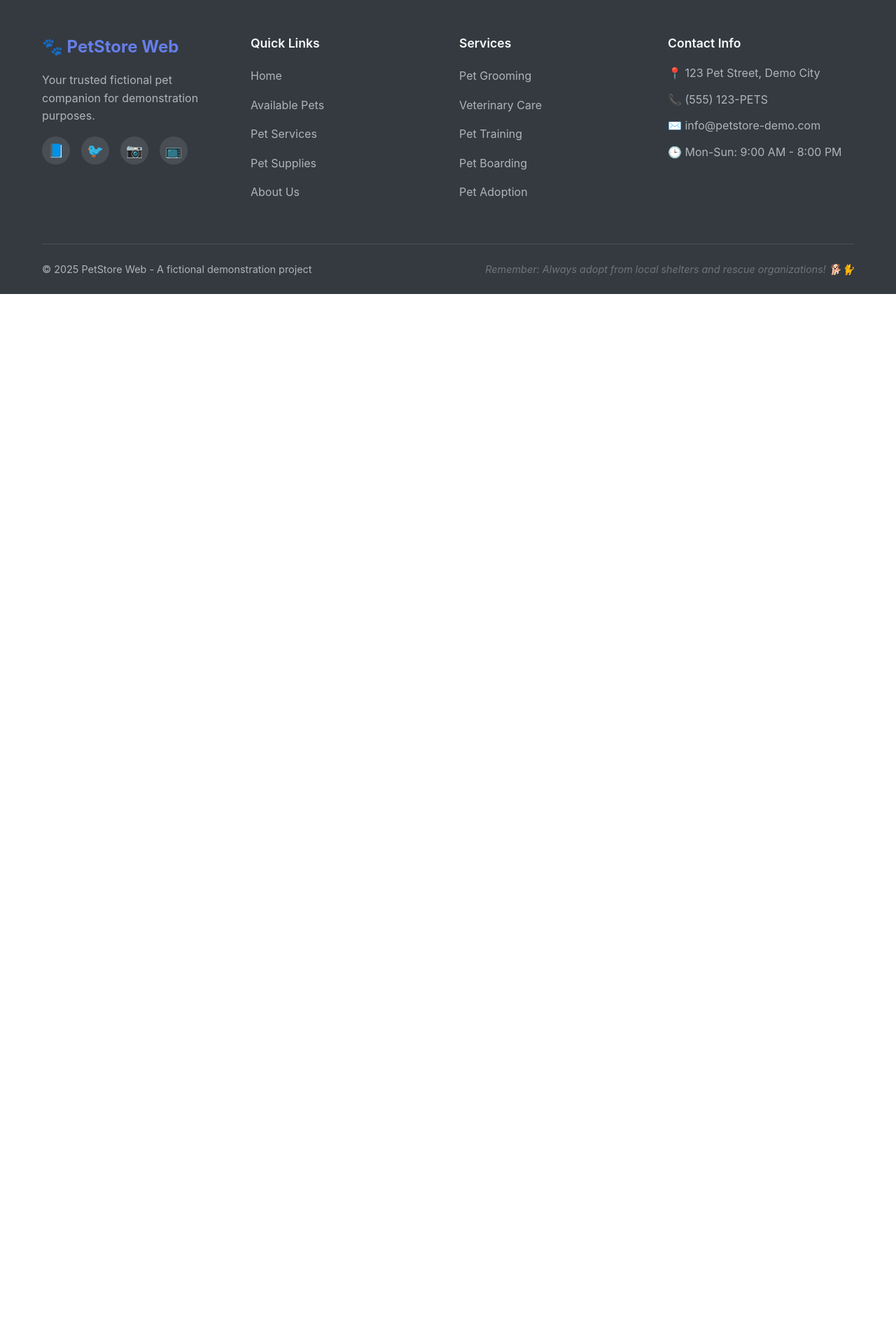
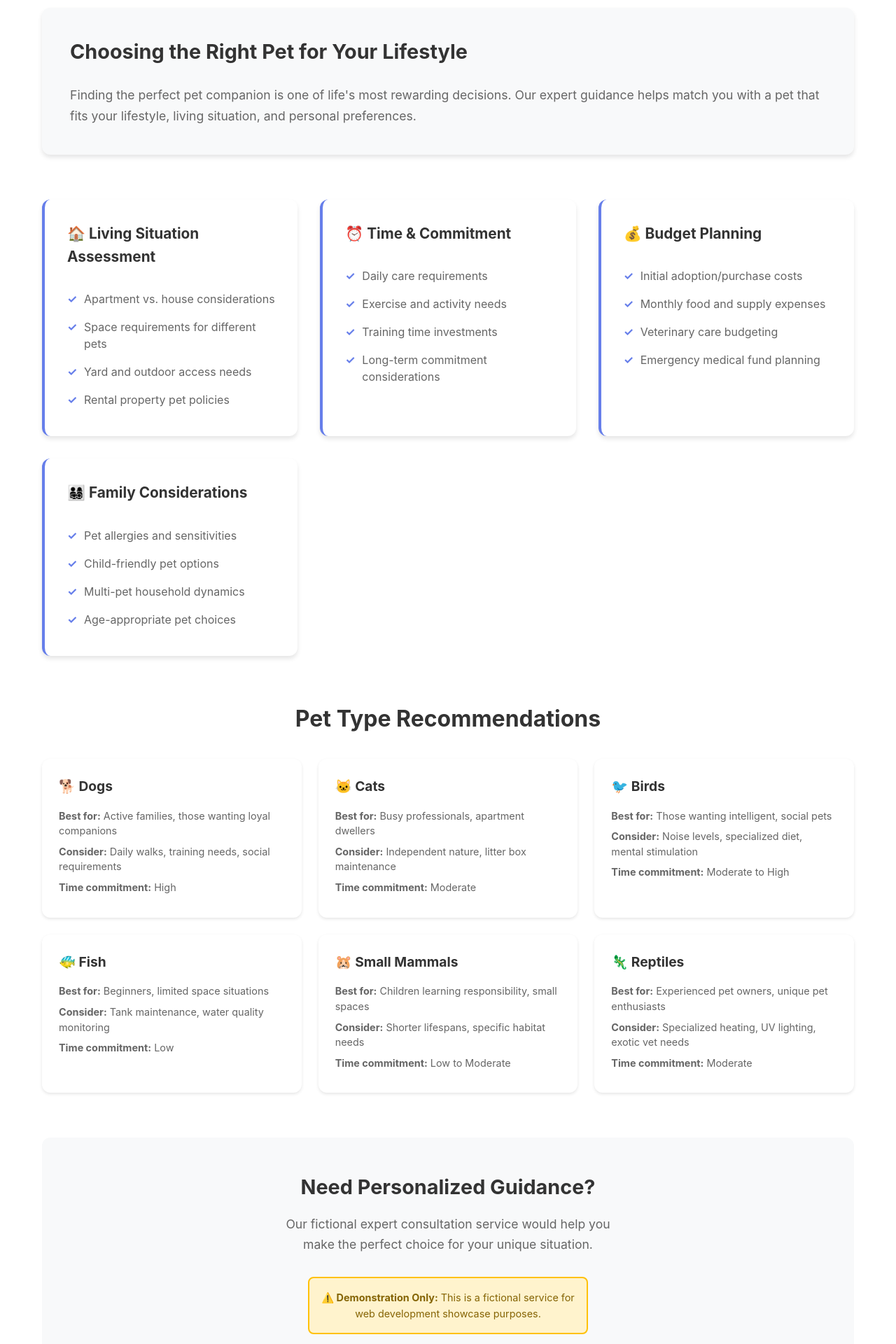
Before and after one commit to coding2themax/petstore-web, a React app: page /expert-guidance in a window 1280 px wide. Shown: the part 380-2300 px from the top of the page at 70% size. Before the commit the page ends 800 px from the top, so only its background shows below. Built offline with nearby package versions, Linux system fonts and the light colour scheme.

Commit message:
fixing gudiance

```diff
--- a/src/components/App.tsx
+++ b/src/components/App.tsx
@@ -1,7 +1,7 @@
 import React from 'react';
 import { BrowserRouter as Router, Routes, Route } from 'react-router-dom';
 import { Header, Footer } from './common';
-import { HomePage, PetsPage, ServicesPage, SuppliesPage, AboutPage } from '../pages';
+import { HomePage, PetsPage, ServicesPage, SuppliesPage, AboutPage, ExpertGuidancePage } from '../pages';
 import './App.css';
 
 const App: React.FC = () => {
@@ -16,6 +16,7 @@ const App: React.FC = () => {
           <Route path="/services" element={<ServicesPage />} />
           <Route path="/supplies" element={<SuppliesPage />} />
           <Route path="/about" element={<AboutPage />} />
+          <Route path="/expert-guidance" element={<ExpertGuidancePage />} />
         </Routes>
 
         <Footer />
--- /dev/null
+++ b/src/pages/ExpertGuidancePage.css
@@ -0,0 +1,212 @@
+/* Expert Guidance Page Styles */
+.expert-guidance-page {
+  min-height: 100vh;
+  padding: 2rem 0;
+}
+
+.page-header {
+  text-align: center;
+  margin-bottom: 3rem;
+  padding: 2rem 0;
+  background: linear-gradient(135deg, #667eea 0%, #764ba2 100%);
+  color: white;
+  border-radius: 12px;
+  margin-bottom: 4rem;
+}
+
+.page-header h1 {
+  font-size: 2.5rem;
+  margin-bottom: 1rem;
+  font-weight: 600;
+}
+
+.page-header p {
+  font-size: 1.2rem;
+  opacity: 0.9;
+  max-width: 600px;
+  margin: 0 auto;
+}
+
+.guidance-intro {
+  margin-bottom: 4rem;
+}
+
+.intro-content {
+  background: #f8f9fa;
+  padding: 2.5rem;
+  border-radius: 12px;
+  box-shadow: 0 4px 6px rgba(0, 0, 0, 0.1);
+}
+
+.intro-content h2 {
+  color: #333;
+  font-size: 1.8rem;
+  margin-bottom: 1.5rem;
+}
+
+.intro-content p {
+  color: #666;
+  font-size: 1.1rem;
+  line-height: 1.7;
+}
+
+/* Guidance Categories */
+.guidance-categories {
+  margin-bottom: 4rem;
+}
+
+.category-grid {
+  display: grid;
+  grid-template-columns: repeat(auto-fit, minmax(300px, 1fr));
+  gap: 2rem;
+  margin-top: 2rem;
+}
+
+.category-card {
+  background: white;
+  padding: 2rem;
+  border-radius: 12px;
+  box-shadow: 0 4px 6px rgba(0, 0, 0, 0.1);
+  border-left: 4px solid #667eea;
+  transition: transform 0.3s ease, box-shadow 0.3s ease;
+}
+
+.category-card:hover {
+  transform: translateY(-2px);
+  box-shadow: 0 8px 15px rgba(0, 0, 0, 0.15);
+}
+
+.category-card h3 {
+  color: #333;
+  font-size: 1.3rem;
+  margin-bottom: 1.5rem;
+}
+
+.category-card ul {
+  list-style: none;
+  padding: 0;
+}
+
+.category-card li {
+  color: #666;
+  padding: 0.5rem 0;
+  padding-left: 1.5rem;
+  position: relative;
+  line-height: 1.5;
+}
+
+.category-card li:before {
+  content: "✓";
+  position: absolute;
+  left: 0;
+  color: #667eea;
+  font-weight: bold;
+}
+
+/* Pet Types Section */
+.pet-types {
+  margin-bottom: 4rem;
+}
+
+.pet-types h2 {
+  text-align: center;
+  color: #333;
+  font-size: 2rem;
+  margin-bottom: 2rem;
+}
+
+.pet-type-grid {
+  display: grid;
+  grid-template-columns: repeat(auto-fit, minmax(280px, 1fr));
+  gap: 1.5rem;
+}
+
+.pet-type-card {
+  background: white;
+  padding: 1.5rem;
+  border-radius: 12px;
+  box-shadow: 0 2px 4px rgba(0, 0, 0, 0.1);
+  transition: transform 0.3s ease, box-shadow 0.3s ease;
+}
+
+.pet-type-card:hover {
+  transform: translateY(-2px);
+  box-shadow: 0 6px 12px rgba(0, 0, 0, 0.15);
+}
+
+.pet-type-card h3 {
+  color: #333;
+  font-size: 1.2rem;
+  margin-bottom: 1rem;
+}
+
+.pet-type-card p {
+  color: #666;
+  margin-bottom: 0.5rem;
+  font-size: 0.9rem;
+  line-height: 1.5;
+}
+
+/* Consultation CTA */
+.consultation-cta {
+  text-align: center;
+  background: #f8f9fa;
+  padding: 3rem 2rem;
+  border-radius: 12px;
+  margin-top: 3rem;
+}
+
+.cta-content h2 {
+  color: #333;
+  font-size: 1.8rem;
+  margin-bottom: 1rem;
+}
+
+.cta-content p {
+  color: #666;
+  font-size: 1.1rem;
+  margin-bottom: 2rem;
+  max-width: 500px;
+  margin-left: auto;
+  margin-right: auto;
+}
+
+.disclaimer-notice {
+  background: #fff3cd;
+  border: 2px solid #ffc107;
+  border-radius: 8px;
+  padding: 1rem;
+  color: #856404;
+  font-size: 0.9rem;
+  max-width: 400px;
+  margin: 0 auto;
+}
+
+/* Responsive Design */
+@media (max-width: 768px) {
+  .page-header h1 {
+    font-size: 2rem;
+  }
+
+  .page-header p {
+    font-size: 1rem;
+  }
+
+  .category-grid {
+    grid-template-columns: 1fr;
+    gap: 1.5rem;
+  }
+
+  .pet-type-grid {
+    grid-template-columns: 1fr;
+    gap: 1rem;
+  }
+
+  .intro-content {
+    padding: 1.5rem;
+  }
+
+  .category-card {
+    padding: 1.5rem;
+  }
+}
--- /dev/null
+++ b/src/pages/ExpertGuidancePage.tsx
@@ -0,0 +1,130 @@
+import React from 'react';
+import './ExpertGuidancePage.css';
+
+const ExpertGuidancePage: React.FC = () => {
+  return (
+    <div className="expert-guidance-page">
+      <div className="container">
+        <header className="page-header">
+          <h1>💡 Expert Pet Guidance</h1>
+          <p>Professional advice to help you choose and care for your perfect pet companion</p>
+        </header>
+
+        <section className="guidance-intro">
+          <div className="intro-content">
+            <h2>Choosing the Right Pet for Your Lifestyle</h2>
+            <p>
+              Finding the perfect pet companion is one of life's most rewarding decisions. Our expert guidance
+              helps match you with a pet that fits your lifestyle, living situation, and personal preferences.
+            </p>
+          </div>
+        </section>
+
+        <section className="guidance-categories">
+          <div className="category-grid">
+            <div className="category-card">
+              <h3>🏠 Living Situation Assessment</h3>
+              <ul>
+                <li>Apartment vs. house considerations</li>
+                <li>Space requirements for different pets</li>
+                <li>Yard and outdoor access needs</li>
+                <li>Rental property pet policies</li>
+              </ul>
+            </div>
+
+            <div className="category-card">
+              <h3>⏰ Time & Commitment</h3>
+              <ul>
+                <li>Daily care requirements</li>
+                <li>Exercise and activity needs</li>
+                <li>Training time investments</li>
+                <li>Long-term commitment considerations</li>
+              </ul>
+            </div>
+
+            <div className="category-card">
+              <h3>💰 Budget Planning</h3>
+              <ul>
+                <li>Initial adoption/purchase costs</li>
+                <li>Monthly food and supply expenses</li>
+                <li>Veterinary care budgeting</li>
+                <li>Emergency medical fund planning</li>
+              </ul>
+            </div>
+
+            <div className="category-card">
+              <h3>👨‍👩‍👧‍👦 Family Considerations</h3>
+              <ul>
+                <li>Pet allergies and sensitivities</li>
+                <li>Child-friendly pet options</li>
+                <li>Multi-pet household dynamics</li>
+                <li>Age-appropriate pet choices</li>
+              </ul>
+            </div>
+          </div>
+        </section>
+
+        <section className="pet-types">
+          <h2>Pet Type Recommendations</h2>
+          <div className="pet-type-grid">
+            <div className="pet-type-card">
+              <h3>🐕 Dogs</h3>
+              <p><strong>Best for:</strong> Active families, those wanting loyal companions</p>
+              <p><strong>Consider:</strong> Daily walks, training needs, social requirements</p>
+              <p><strong>Time commitment:</strong> High</p>
+            </div>
+
+            <div className="pet-type-card">
+              <h3>🐱 Cats</h3>
+              <p><strong>Best for:</strong> Busy professionals, apartment dwellers</p>
+              <p><strong>Consider:</strong> Independent nature, litter box maintenance</p>
+              <p><strong>Time commitment:</strong> Moderate</p>
+            </div>
+
+            <div className="pet-type-card">
+              <h3>🐦 Birds</h3>
+              <p><strong>Best for:</strong> Those wanting intelligent, social pets</p>
+              <p><strong>Consider:</strong> Noise levels, specialized diet, mental stimulation</p>
+              <p><strong>Time commitment:</strong> Moderate to High</p>
+            </div>
+
+            <div className="pet-type-card">
+              <h3>🐠 Fish</h3>
+              <p><strong>Best for:</strong> Beginners, limited space situations</p>
+              <p><strong>Consider:</strong> Tank maintenance, water quality monitoring</p>
+              <p><strong>Time commitment:</strong> Low</p>
+            </div>
+
+            <div className="pet-type-card">
+              <h3>🐹 Small Mammals</h3>
+              <p><strong>Best for:</strong> Children learning responsibility, small spaces</p>
+              <p><strong>Consider:</strong> Shorter lifespans, specific habitat needs</p>
+              <p><strong>Time commitment:</strong> Low to Moderate</p>
+            </div>
+
+            <div className="pet-type-card">
+              <h3>🦎 Reptiles</h3>
+              <p><strong>Best for:</strong> Experienced pet owners, unique pet enthusiasts</p>
+              <p><strong>Consider:</strong> Specialized heating, UV lighting, exotic vet needs</p>
+              <p><strong>Time commitment:</strong> Moderate</p>
+            </div>
+          </div>
+        </section>
+
+        <section className="consultation-cta">
+          <div className="cta-content">
+            <h2>Need Personalized Guidance?</h2>
+            <p>
+              Our fictional expert consultation service would help you make the perfect choice for your unique situation.
+            </p>
+            <div className="disclaimer-notice">
+              <strong>⚠️ Demonstration Only:</strong> This is a fictional service for web development showcase purposes.
+            </div>
+          </div>
+        </section>
+      </div>
+    </div>
+  );
+};
+
+export default ExpertGuidancePage;
--- a/src/pages/HomePage.css
+++ b/src/pages/HomePage.css
@@ -40,11 +40,16 @@
   border-radius: 12px;
   box-shadow: 0 4px 6px rgba(0, 0, 0, 0.1);
   transition: transform 0.3s ease, box-shadow 0.3s ease;
+  text-decoration: none;
+  color: inherit;
+  display: block;
 }
 
 .feature-card:hover {
   transform: translateY(-5px);
   box-shadow: 0 8px 15px rgba(0, 0, 0, 0.15);
+  text-decoration: none;
+  color: inherit;
 }
 
 .feature-card h3 {
--- a/src/pages/HomePage.tsx
+++ b/src/pages/HomePage.tsx
@@ -1,4 +1,5 @@
 import React from 'react';
+import { Link } from 'react-router-dom';
 import { Header, Footer, PetShowcase } from '../components/common';
 import './HomePage.css';
 
@@ -17,25 +18,25 @@ const HomePage: React.FC = () => {
 
           <section className="features">
             <div className="feature-grid">
-              <div className="feature-card">
+              <Link to="/pets" className="feature-card">
                 <h3>🐕 Pet Sales</h3>
                 <p>Wide variety of pets including dogs, cats, birds, fish, reptiles, and small mammals</p>
-              </div>
+              </Link>
 
-              <div className="feature-card">
+              <Link to="/services" className="feature-card">
                 <h3>✂️ Pet Care Services</h3>
                 <p>Professional grooming, veterinary care, training, and boarding services</p>
-              </div>
+              </Link>
 
-              <div className="feature-card">
+              <Link to="/supplies" className="feature-card">
                 <h3>🧸 Pet Supplies</h3>
                 <p>Premium food, toys, accessories, and health products for your beloved pets</p>
-              </div>
+              </Link>
 
-              <div className="feature-card">
+              <Link to="/expert-guidance" className="feature-card">
                 <h3>💡 Expert Guidance</h3>
                 <p>Helping potential pet owners choose the perfect companion for their lifestyle</p>
-              </div>
+              </Link>
             </div>
           </section>
 
--- a/src/pages/index.ts
+++ b/src/pages/index.ts
@@ -3,3 +3,4 @@ export { default as PetsPage } from './PetsPage';
 export { default as ServicesPage } from './ServicesPage';
 export { default as SuppliesPage } from './SuppliesPage';
 export { default as AboutPage } from './AboutPage';
+export { default as ExpertGuidancePage } from './ExpertGuidancePage';
```
